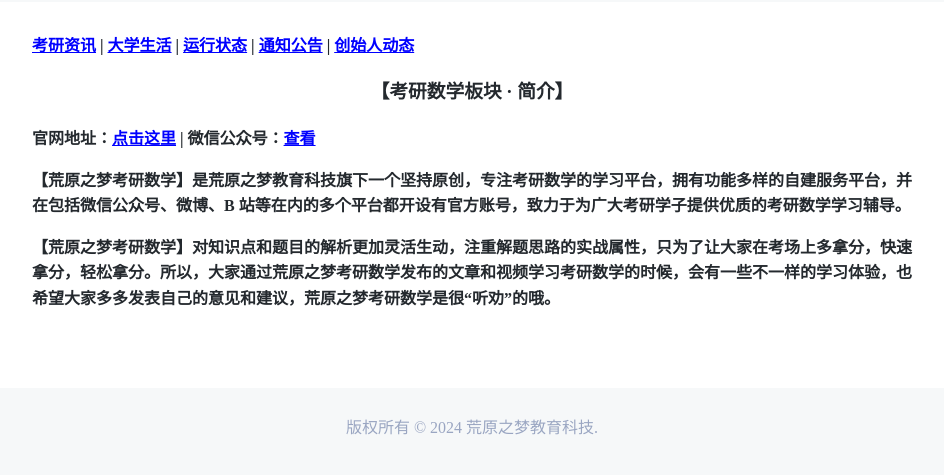
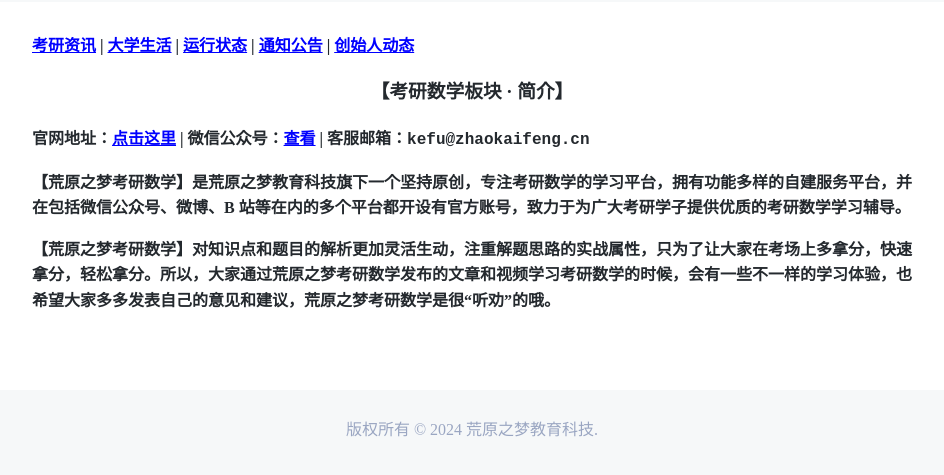
Before and after one commit to zhaokaifengcom/zkf-net-cn, a plain HTML site: page index.html in a window 1280 px wide. Shown: the part 105-580 px from the top of the page, without its empty margins (168-1112 px from the left). Drawn offline with Linux system fonts and the light colour scheme.

Commit message:
zkf.net.cn update

```diff
--- a/index.html
+++ b/index.html
@@ -6,7 +6,7 @@
 <link crossorigin="" rel="shortcut icon" type="image/x-icon" href="asset/image/icon.png"/>
 <link rel="stylesheet" type="text/css" href="asset/css/main.css">
 <script type="text/javascript" src="asset/js/main.js"></script>
-<meta name="description" content="荒原之梦教育科技">
+<meta name="description" content="荒原之梦教育科技是一个专注于学历与技能提升的教育培训机构，旗下主打板块为考研数学培训。">
 <title>荒原之梦教育科技</title>
 </head>
 <body>
@@ -22,7 +22,7 @@
 	</p>
     <h3><center>【考研数学板块 · 简介】</center></h3>
 	<p>
-	官网地址：<a href="https://zhaokaifeng.com/" target="_blank">点击这里</a> | 微信公众号：<a href="asset/image/gongzhonghao.jpg" target="_blank">查看</a>
+	官网地址：<a href="https://zhaokaifeng.com/" target="_blank">点击这里</a> | 微信公众号：<a href="asset/image/gongzhonghao.jpg" target="_blank">查看</a> | 客服邮箱：<code>kefu@zhaokaifeng.cn</code>
 	</p>
     <p>【荒原之梦考研数学】是荒原之梦教育科技旗下一个坚持原创，专注考研数学的学习平台，拥有功能多样的自建服务平台，并在包括微信公众号、微博、B 站等在内的多个平台都开设有官方账号，致力于为广大考研学子提供优质的考研数学学习辅导。</p>
     <p>【荒原之梦考研数学】对知识点和题目的解析更加灵活生动，注重解题思路的实战属性，只为了让大家在考场上多拿分，快速拿分，轻松拿分。所以，大家通过荒原之梦考研数学发布的文章和视频学习考研数学的时候，会有一些不一样的学习体验，也希望大家多多发表自己的意见和建议，荒原之梦考研数学是很“听劝”的哦。</p>
```
Also changed, not shown: asset/image/index/kysx_top_1920_753.jpg (added).
